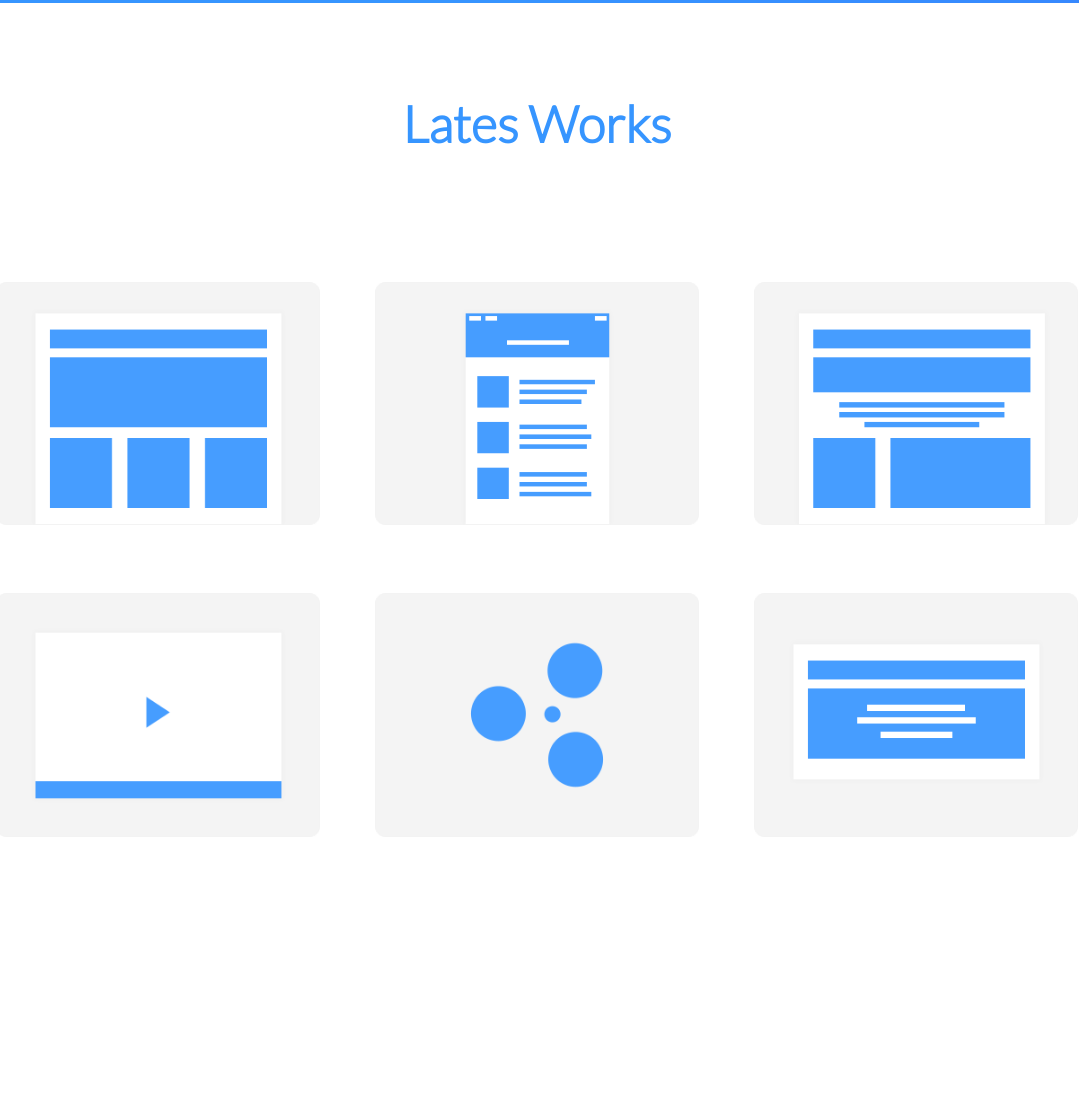
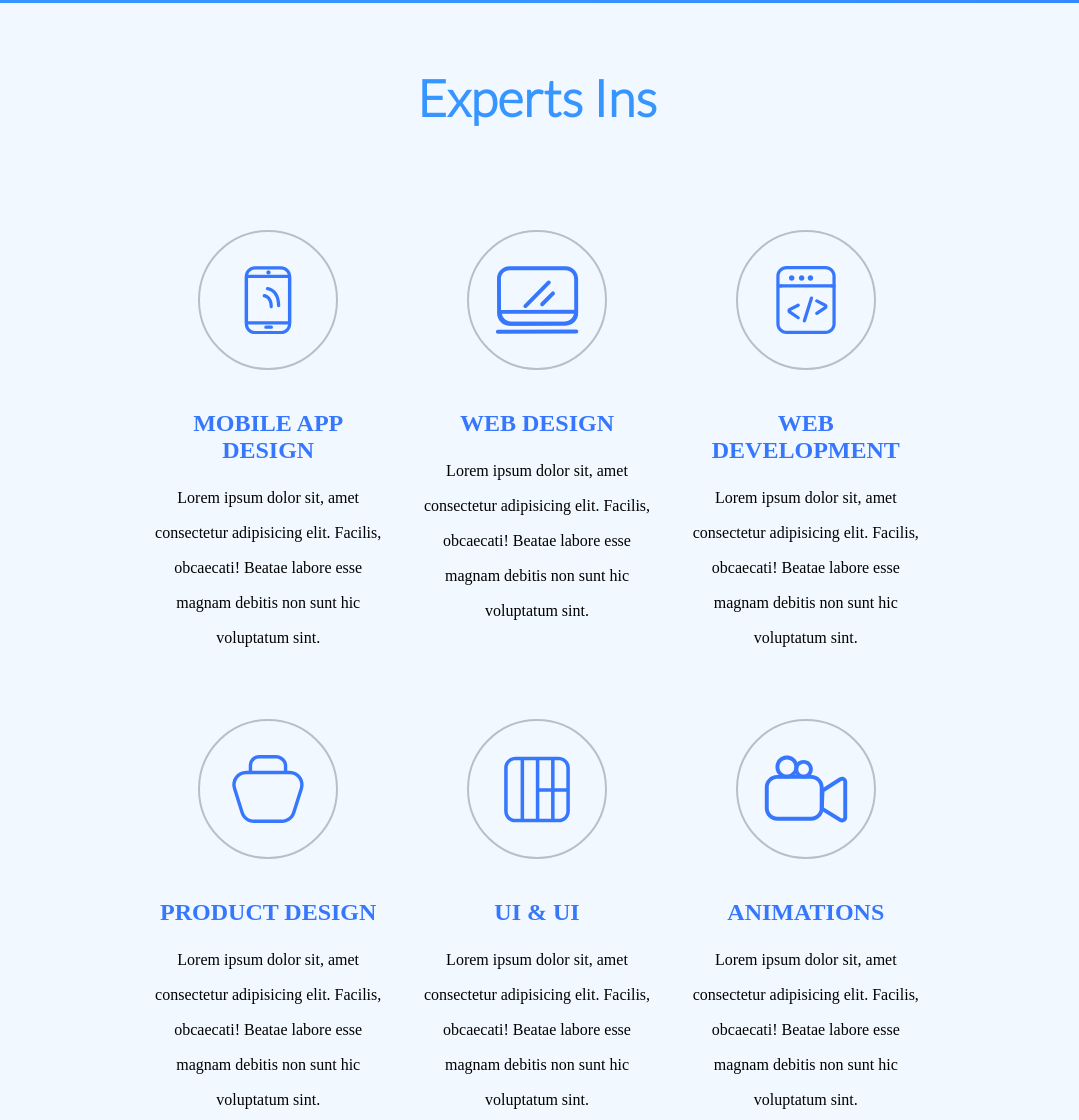
Before and after one commit to naventaar/lesson21, a plain HTML site: page index.html in a window 1280 px wide. Shown: the part 764-1884 px from the top of the page, without its empty margins (103-1182 px from the left). Before the commit the page ends 1805 px from the top, so only its background shows below. Drawn offline with Linux system fonts and the light colour scheme; a web font is replaced by a local one.

Commit message:
Added Experts In section

```diff
--- a/css/fonts.css
+++ b/css/fonts.css
@@ -13,7 +13,8 @@
 @font-face {
     font-family: Lato-Regular;
     src: url(../fonts/Lato-Regular.ttf);
-}@font-face {
+}
+@font-face {
     font-family: 'lato-light';
     src: url('lato-light'),
     url('../fonts/Lato-Light.ttf') format('ttf'),
--- a/css/main.css
+++ b/css/main.css
@@ -1,4 +1,4 @@
-@import url(./fonts.css);
+@import url(fonts.css);
 * {
     padding: 0;
     margin: 0;
@@ -115,19 +115,20 @@
     flex-direction: row;
     margin: 2% 0 2% 85%;
 }
-.dropdown:hover .dropdown-content {visibility: visible;
-}}
-.block{
+.dropdown:hover .dropdown-content {
+    visibility: visible;
+}
+.block {
     max-width: 100%;
     padding: 0 10%;
 }
-.latest{
+.block_latest {
     display: flex;
     flex-direction: column;
     align-items: center;
     text-align: center;
 }
-.latest__title{
+.block__title {
     font-family: 'lato-light';
     font-size: calc(15px + 50 * (100vw / 1800));
     color: #3695ff;
@@ -152,3 +153,68 @@
 .list:nth-child(3){
     padding: 5% 0 200px 0;
 }
+.block_expertise {
+    display: flex;
+    flex-direction: column;
+    align-items: center;
+    text-align: center;
+    background-color: #f1f8ff;
+    padding: 5vw 20vw;
+}
+.block__title_expertise {
+    padding: 0;
+}
+.list_expertise{
+    display: flex;
+    justify-content: space-between;
+    list-style-type: none;
+    max-width: 100%;
+    gap: 1.5%;
+    flex-wrap: wrap;
+    margin-top: 3vw;
+}
+.list_expertise li:nth-child(2){
+    margin: 0;
+}
+.list_expertise:nth-child(3){
+    padding: 0;
+}
+.expertise {
+    display: flex;
+    flex-direction: column;
+    align-items: center;
+    gap: 2vh;
+    margin-top: 5vw;
+}
+.expertise__image {
+    height: 140px;
+    width: 140px;
+    border: 2px solid #b7c0c9;
+    border-radius: 50%;
+    display: flex;
+    flex-direction: column;
+    justify-content: center;
+    margin-bottom: 3vh;
+}
+.expertise__image:hover {
+    background-color: #3677fd;
+}
+.expertise__image:hover .expertise__icon{
+    fill: #ffffff;
+}
+.expertise__icon {
+    fill: #3677fd;
+    height: 50%;
+    width: 100%;
+}
+.expertise__title {
+    font-family: "Lato-Bold";
+    font-size: 24px;
+    text-transform: uppercase;
+    color: #3677fd;
+}
+.expertise__description {
+    font-family: "Lato-Regular";
+    font-size: 16px;
+    line-height: 35px;
+}
--- a/index.html
+++ b/index.html
@@ -22,8 +22,8 @@
                 <div class="dropdown-content">
                     <i class="fa fa-times" aria-hidden="true"></i>
                     <a href="#choose" class="drop__link">About Me</a>
-                    <a href="#spain" class="drop__link">Services</a>
-                    <a href="#travel" class="drop__link">My Works</a>
+                    <a href="#expertise" class="drop__link">Services</a>
+                    <a href="#works" class="drop__link">My Works</a>
                     <a href="#tourist" class="drop__link">Clients</a>
                     <div class="dropdown__icons">
                         <span class="fa-stack fa-lg">
@@ -60,8 +60,85 @@
             </div>
         </div>
     </header>
-    <section class="latest block">
-        <h2 class="latest__title">Lates Works</h2>
+    <section class="block block_expertise" id="expertise">
+        <h2 class="block__title block__title_expertise">Experts Ins</h2>
+        <ul class="list list_expertise">
+            <li class="list__item">
+                <div class="expertise">
+                    <div class="expertise__image">
+                        <svg class="expertise__icon">
+                            <use xlink:href="./img/experts_in/sprite.svg#mobile"></use>
+                        </svg>
+                    </div>
+                    <h3 class="expertise__title">mobile app design</h3>
+                    <p class="expertise__description">Lorem ipsum dolor sit, amet consectetur adipisicing elit. Facilis,
+                        obcaecati! Beatae labore esse magnam debitis non sunt hic voluptatum sint.</p>
+                </div>
+            </li>
+            <li class="list__item">
+                <div class="expertise">
+                    <div class="expertise__image">
+                        <svg class="expertise__icon">
+                            <use xlink:href="./img/experts_in/sprite.svg#desktop"></use>
+                        </svg>
+                    </div>
+                    <h3 class="expertise__title">web design</h3>
+                    <p class="expertise__description">Lorem ipsum dolor sit, amet consectetur adipisicing elit. Facilis,
+                        obcaecati! Beatae labore esse magnam debitis non sunt hic voluptatum sint.</p>
+                </div>
+            </li>
+            <li class="list__item">
+                <div class="expertise">
+                    <div class="expertise__image">
+                        <svg class="expertise__icon">
+                            <use xlink:href="./img/experts_in/sprite.svg#web"></use>
+                        </svg>
+                    </div>
+                    <h3 class="expertise__title">web development</h3>
+                    <p class="expertise__description">Lorem ipsum dolor sit, amet consectetur adipisicing elit. Facilis,
+                        obcaecati! Beatae labore esse magnam debitis non sunt hic voluptatum sint.</p>
+                </div>
+            </li>
+            <li class="list__item">
+                <div class="expertise">
+                    <div class="expertise__image">
+                        <svg class="expertise__icon">
+                            <use xlink:href="./img/experts_in/sprite.svg#design"></use>
+                        </svg>
+                    </div>
+                    <h3 class="expertise__title">product design</h3>
+                    <p class="expertise__description">Lorem ipsum dolor sit, amet consectetur adipisicing elit. Facilis,
+                        obcaecati! Beatae labore esse magnam debitis non sunt hic voluptatum sint.</p>
+                </div>
+            </li>
+            <li class="list__item">
+                <div class="expertise">
+                    <div class="expertise__image">
+                        <svg class="expertise__icon">
+                            <use xlink:href="./img/experts_in/sprite.svg#ux_ui"></use>
+                        </svg>
+                    </div>
+                    <h3 class="expertise__title">ui & ui</h3>
+                    <p class="expertise__description">Lorem ipsum dolor sit, amet consectetur adipisicing elit. Facilis,
+                        obcaecati! Beatae labore esse magnam debitis non sunt hic voluptatum sint.</p>
+                </div>
+            </li>
+            <li class="list__item">
+                <div class="expertise">
+                    <div class="expertise__image">
+                        <svg class="expertise__icon">
+                            <use xlink:href="./img/experts_in/sprite.svg#animations"></use>
+                        </svg>
+                    </div>
+                    <h3 class="expertise__title">animations</h3>
+                    <p class="expertise__description">Lorem ipsum dolor sit, amet consectetur adipisicing elit. Facilis,
+                        obcaecati! Beatae labore esse magnam debitis non sunt hic voluptatum sint.</p>
+                </div>
+            </li>
+        </ul>
+    </section>
+    <section class="block block_latest" id="works">
+        <h2 class="block__title">Latest Works</h2>
         <ul class="list ">
             <li><a href="#"><img src="./img/f1.png" alt=""></a></li>
             <li><a href="#"><img src="./img/f2.png" alt=""></a></li>
```
Also changed, not shown: img/experts_in/sprite.svg (added).
